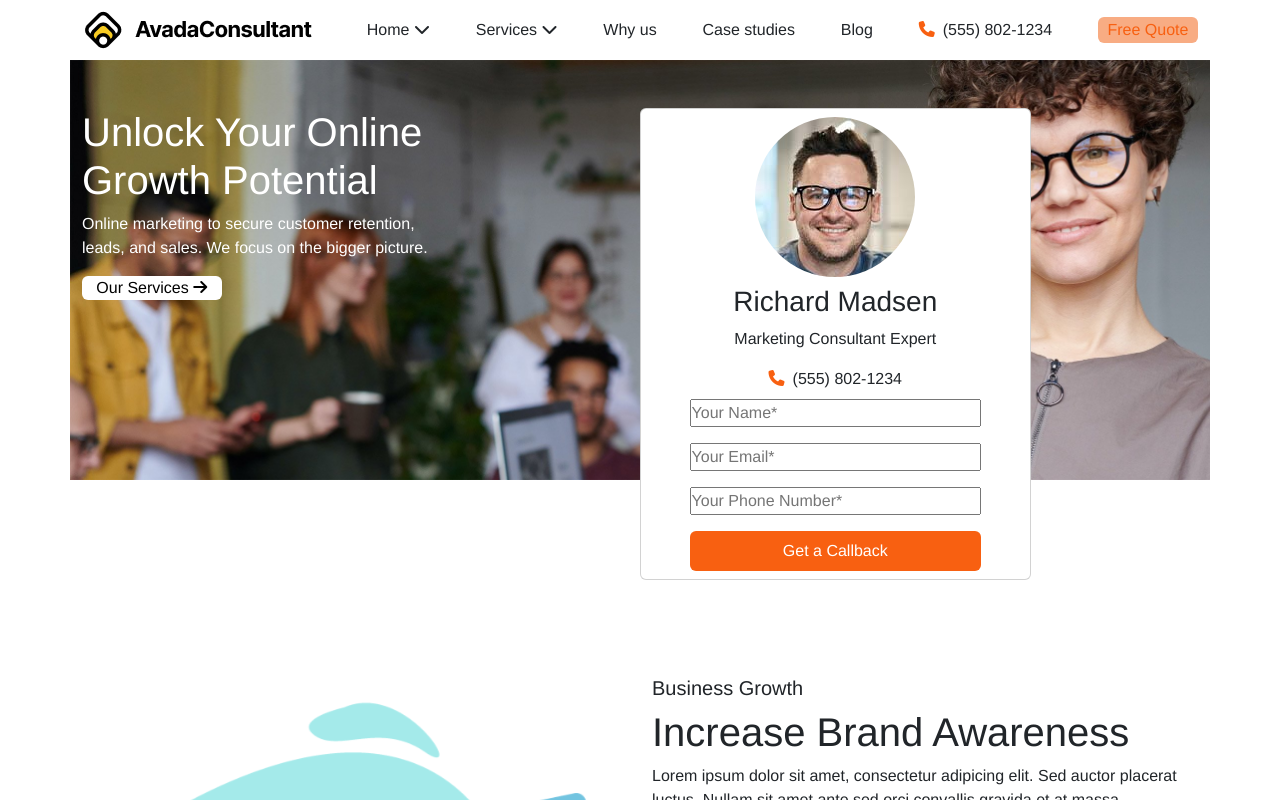
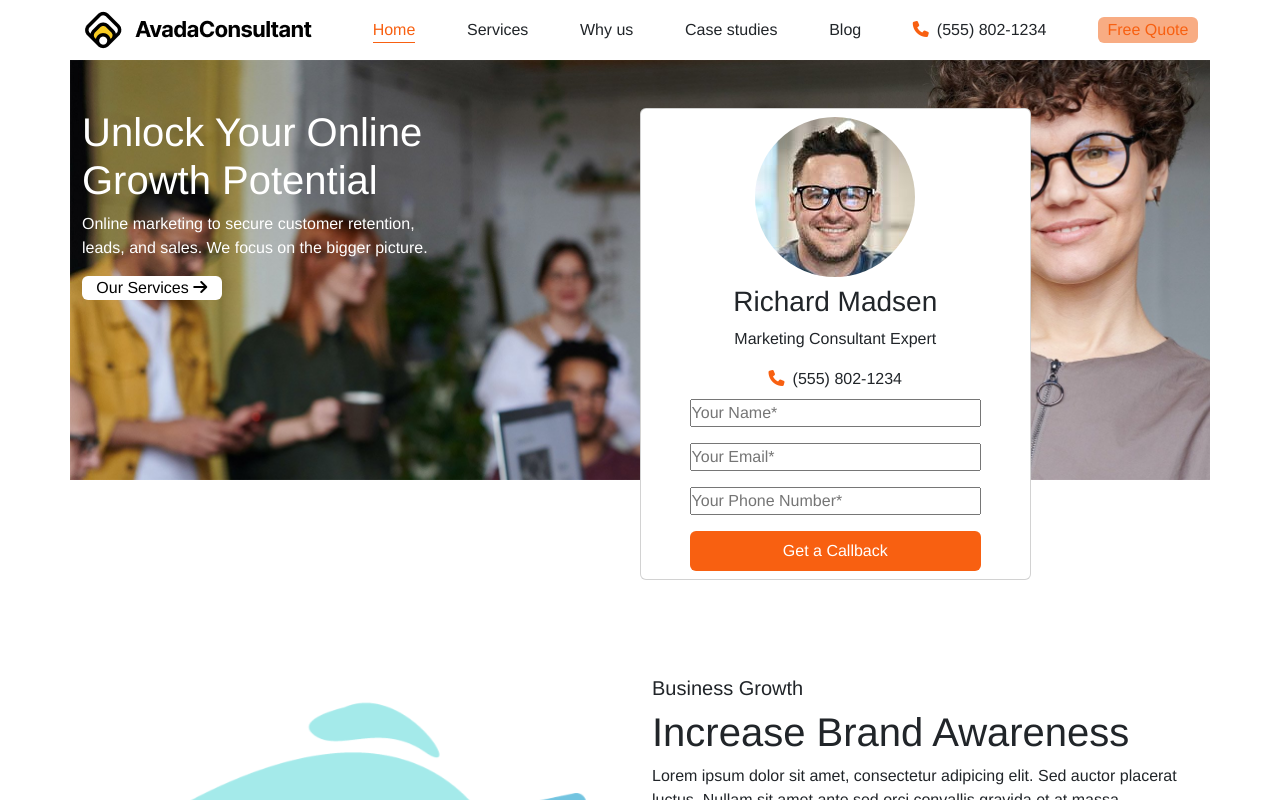
Before and after one commit to AndyDAntuono/proj-html-vuejs, a Vue app: page / in a window 1280 px wide. Shown: the top 800 px of the page. Built offline with nearby package versions, Linux system fonts and the light colour scheme.

Commit message:
[UPD] updated AppHeader.vue

```diff
--- a/src/components/AppHeader.vue
+++ b/src/components/AppHeader.vue
@@ -1,4 +1,38 @@
-<script></script>
+<script>
+export default {
+    data() {
+        return {
+          links: [
+            {
+              label: 'Home ',
+              url: '#',
+              current: true
+            },
+            {
+              label: 'Services',
+              url: '#',
+              current: false
+            },
+            {
+              label: 'Why us',
+              url: '#',
+              current: false
+            },
+            {
+              label: 'Case studies',
+              url: '#',
+              current: false
+            },
+            {
+              label: 'Blog',
+              url: '#',
+              current: false
+            },
+          ]
+        }
+    }
+}
+</script>
 <template>
   <header>
       <div class="container">
@@ -10,6 +44,10 @@
                   <img src="../assets/img/avada-marketing-logo.png" alt="avada-marketing-logo.png">
                 </a>
               </div>
+              <div v-for="link, index in links" :key="index" :class="['nav-item', link.current ? 'active' : '']">
+                <a class="nav-link" :href="link.url">{{ link.label }}</a>
+              </div>
+              <!--
               <div class="nav-item">
                 <a class="nav-link" href="#">Home <i class="fa-solid fa-chevron-down"></i></a>
               </div>
@@ -25,6 +63,7 @@
               <div class="nav-item">
                 <a class="nav-link" href="#">Blog</a>
               </div>
+              -->
               <div>
                 <span><i class="fa-solid fa-phone me-2"></i></span>
                 <span>(555) 802-1234</span>
@@ -32,45 +71,7 @@
               <div class="quotes rounded nav-item">
                 <a class="nav-link" href="#">Free Quote</a>
               </div>
-
-                        <!--
-                        <a class="nav-link" href="#">Home</a>
-                        <a class="nav-link" href="#">Services</a>
-                        <a class="nav-link" href="#">Why us</a>
-                        <a class="nav-link" href="#">Case studies</a>
-                        <a class="nav-link" href="#">About</a>
-                        <a class="nav-link" href="#">Blog</a>
-                        <div>
-                            <span><i class="fa-solid fa-phone me-2"></i></span>
-                            <span>(555) 802-1234</span>
             </div>
-                        <a class="quotes rounded" href="#">Free Quote</a>
-                        -->
-                      </div>
-                    <!--
-                    <div class="header-navbar mb-2">
-                        <div class="container-fluid d-flex align-items-center w-100">
-                            <div class="logo bg-white w-20 me-2">
-                                <img src="../assets/img/avada-marketing-logo.png" alt="avada-marketing-logo.png">
-                            </div>
-                            <div class="bg-white w-80">
-                                <ul class="justify-content-around list-unstyled">
-                                    <li class="nav-item">Home</li>
-                                    <li class="nav-item">Services</li>
-                                    <li class="nav-item">Why us</li>
-                                    <li class="nav-item">Case-studies</li>
-                                    <li class="nav-item">about</li>
-                                    <li class="nav-item">Blog</li>
-                                    <li class="nav-item">
-                                        <span><i class="fa-solid fa-phone"></i></span>
-                                        <span>(555) 802-1234</span>
-                                    </li>
-                                    <li class="nav-item">Free Quotes</li>
-                                </ul>
-                            </div>
-                        </div>
-                    </div>
-                    -->
           </div>
         </div>
       </div>
@@ -80,6 +81,11 @@
     .navbar {
         overflow: hidden;
         background-color: #ffffff;
+    }
+
+    .nav-item.active .nav-link {
+      color: #f86011;
+      border-bottom: 1px solid #f86011;
   }
 
     .navbar .nav-link:hover {
```
Lines whose indentation alone changed are shown as unchanged.
